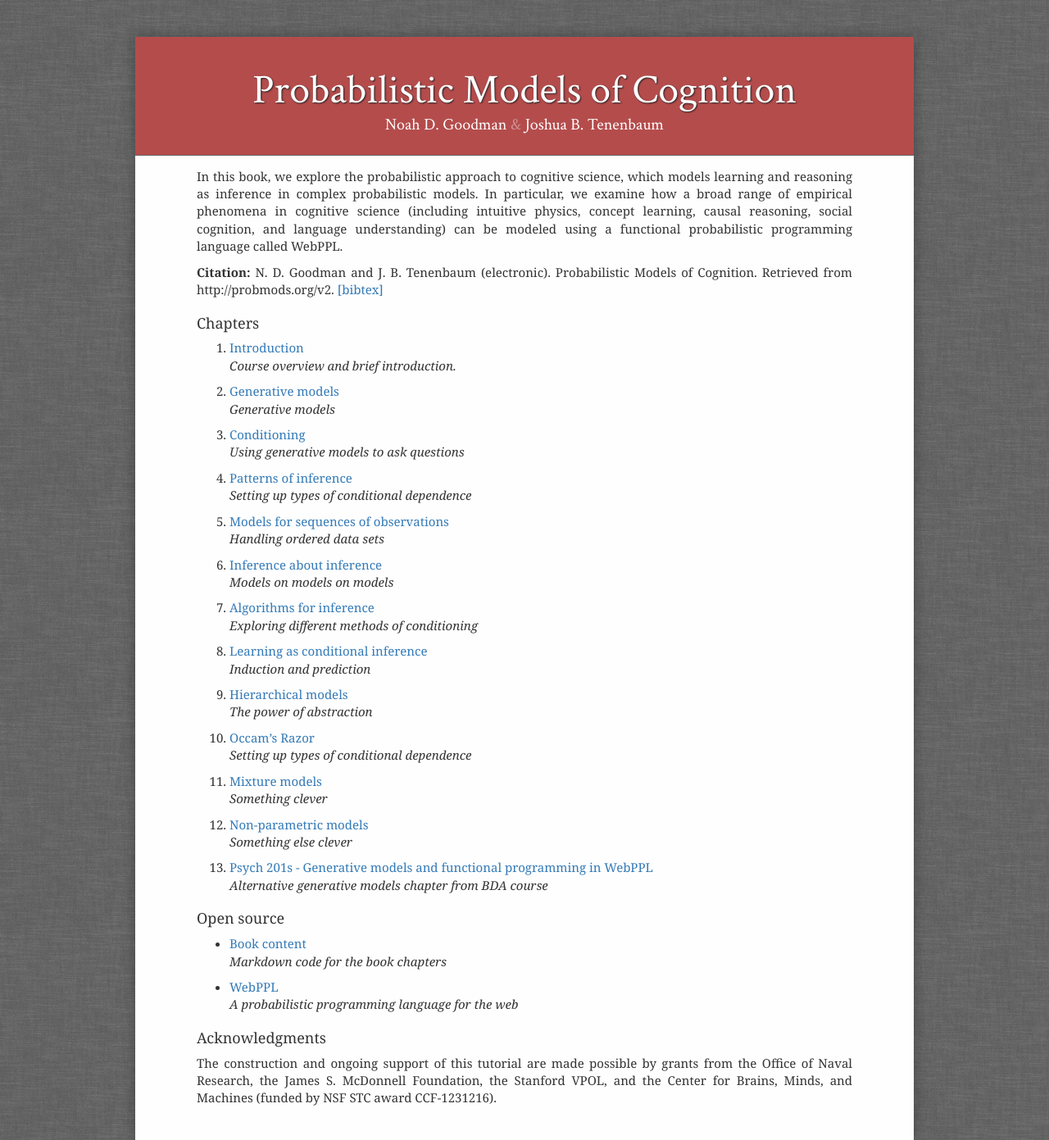
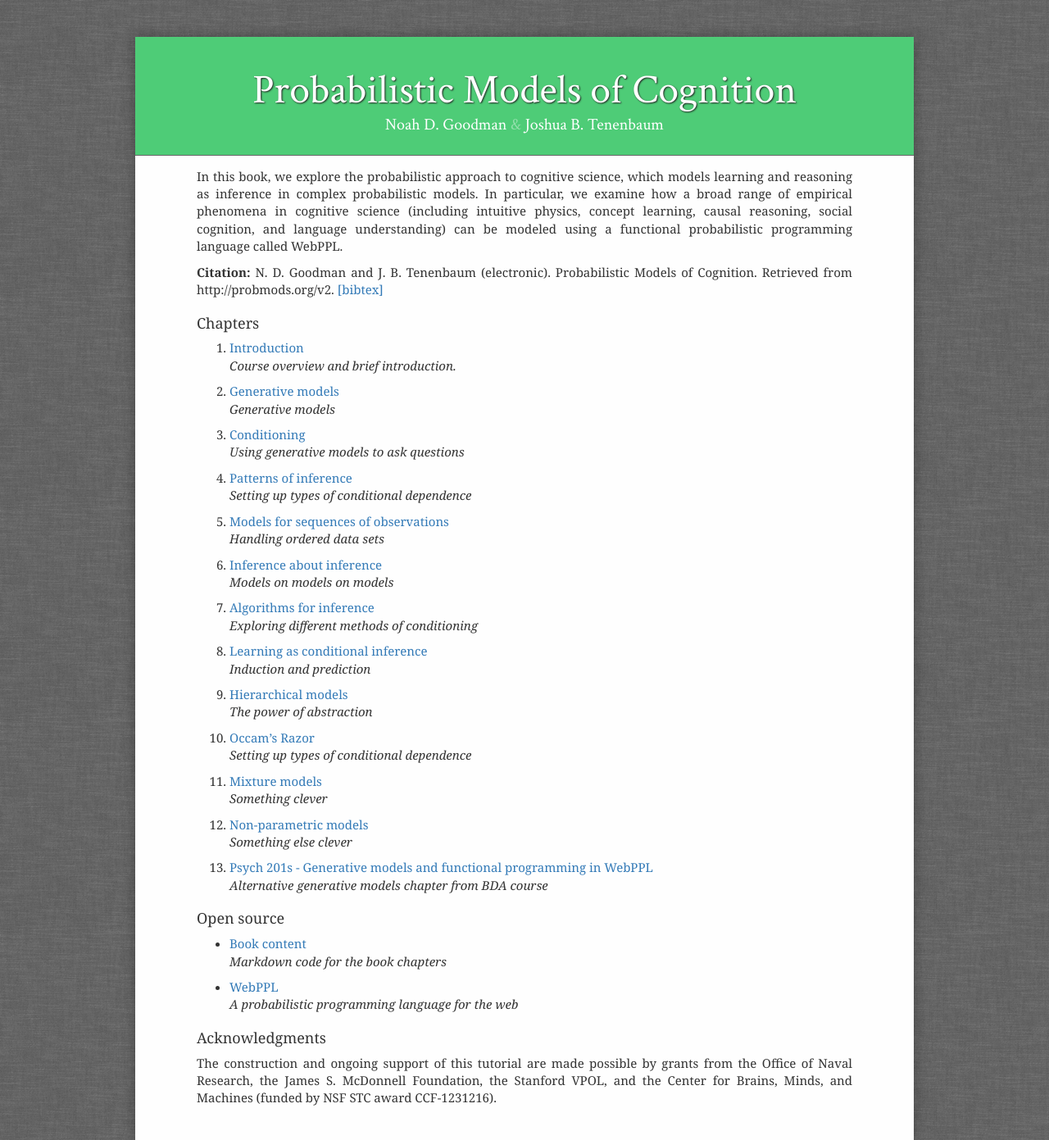
Before and after one commit to probmods/probmods2, a Jekyll site: the page built from index.md, in a window 1280 px wide. Shown: the whole page at 82% size. Built offline with Jekyll 4.4.1, drawn with Linux system fonts in a browser that asks for light colours; nearby versions of some CDN libraries; library files that are not in the unit come from our copies.

Commit message:
Make title background green

```diff
--- a/assets/css/home.css
+++ b/assets/css/home.css
@@ -3,7 +3,7 @@
     text-align: center;
     margin: 0em -5em 1em -5em;
     color: white;
-    background-color: #b54c4c;
+    background-color: #4ECC77;
     border-bottom: 1px solid #666;
 }
 
```
